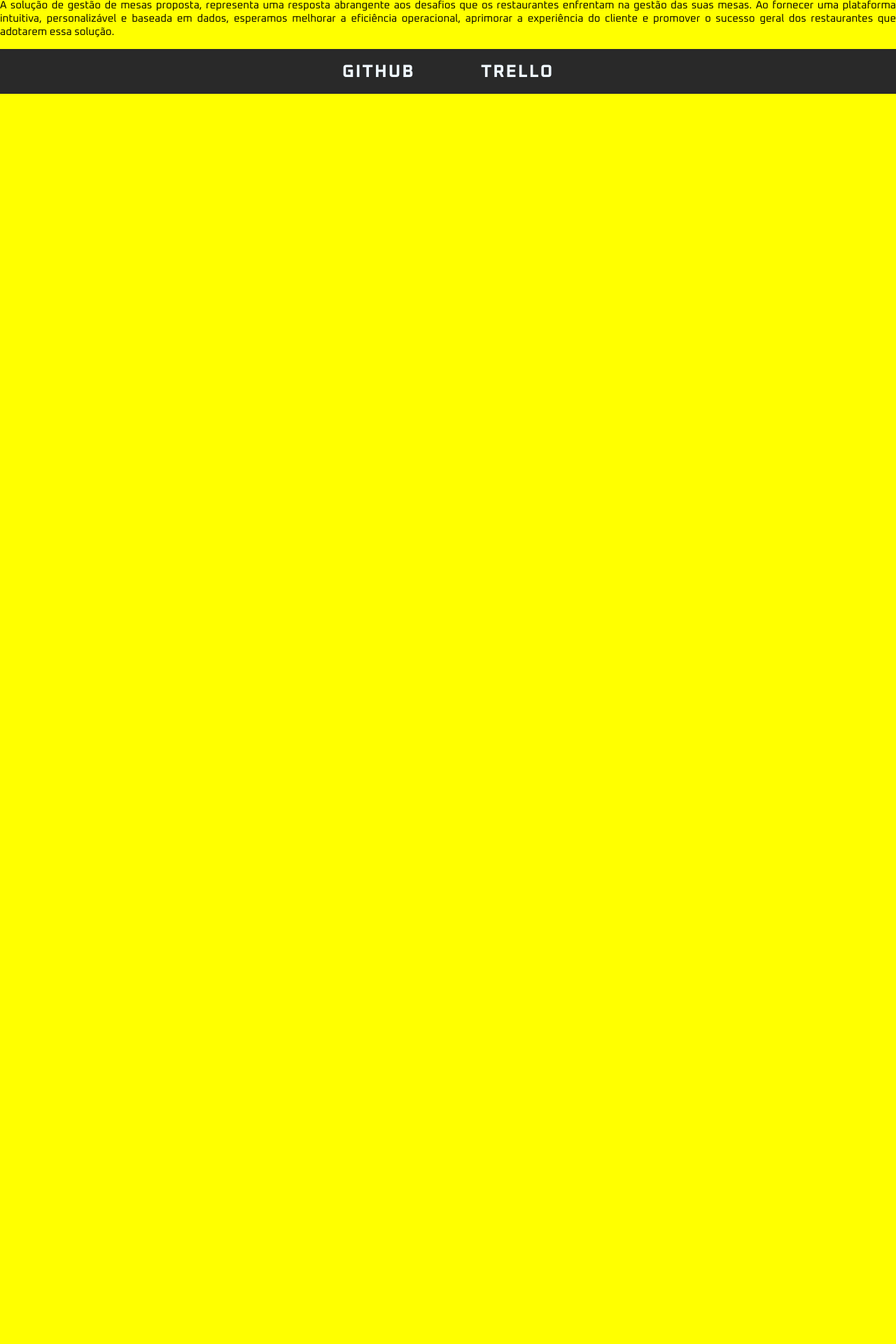
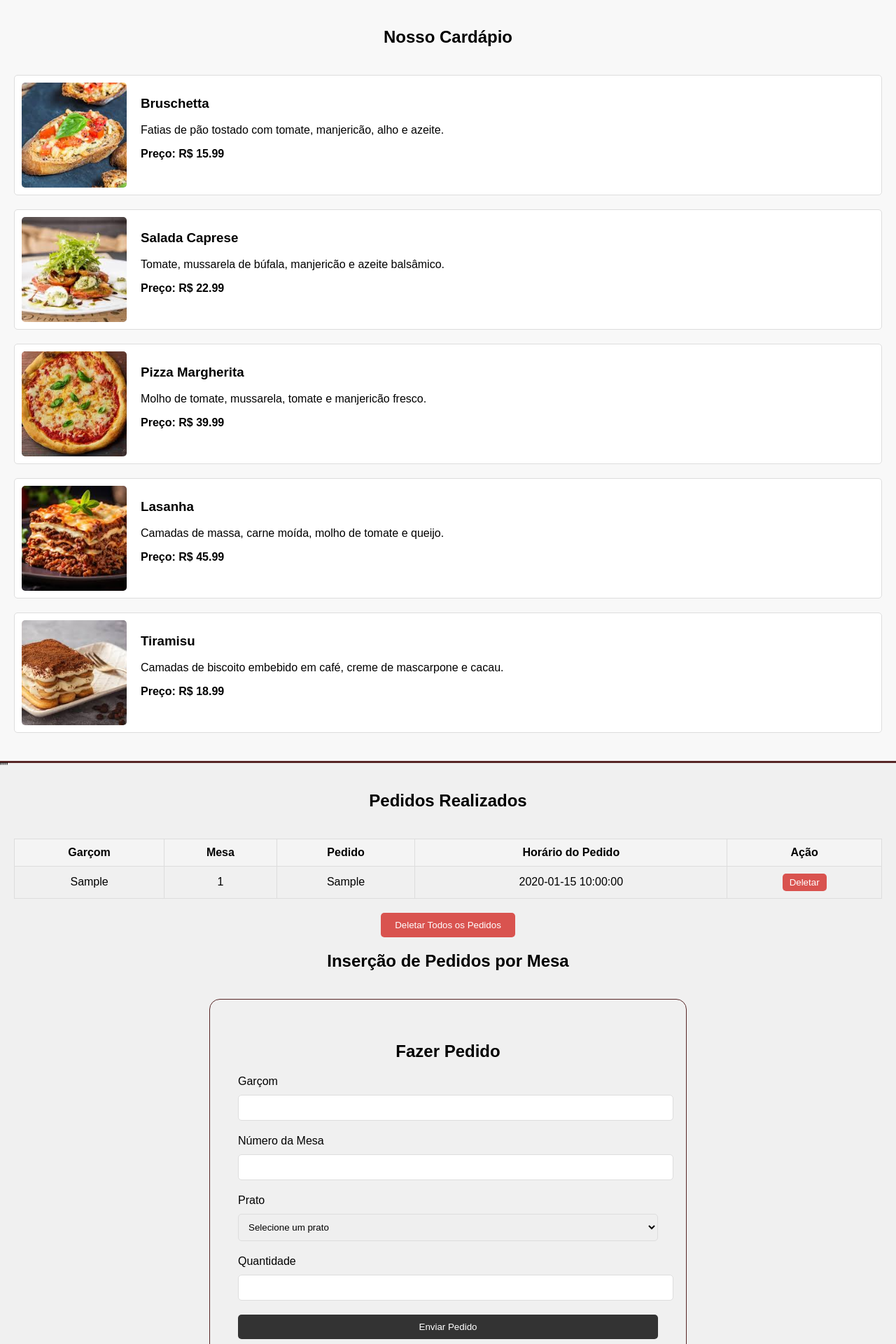
Before and after one commit to LinoGomes54/Restaurant_Manager, a PHP site: page / in a window 1280 px wide. Shown: the part 949-2869 px from the top of the page at 70% size. Before the commit the page ends 1083 px from the top, so only its background shows below. Run offline with PHP 8.4, Linux system fonts and the light colour scheme; tables that the repository leaves empty hold one stand-in row (values such as "Sample post").

Commit message:
Novo design da pagina
Aprimoramento da identidade visual da aplicação

```diff
--- a/htdocs/PuxarDados.php
+++ b/htdocs/PuxarDados.php
@@ -1,40 +1,27 @@
 <?php
-// Conexão com o banco de dados (substitua pelos seus detalhes de conexão)
-$servername = "localhost";
-$username = "root";
-$password = "";
-$dbname = "restaurante";
+// PuxarDados.php
+include 'conn.php';
 
-try {
-    $conn = new PDO("mysql:host=$servername;dbname=$dbname", $username, $password);
-    $conn->setAttribute(PDO::ATTR_ERRMODE, PDO::ERRMODE_EXCEPTION);
+$sql = "SELECT * FROM pedidos";
+$result = $conn->query($sql);
 
-    // Query SQL para selecionar todos os registros da tabela "pedidos"
-    $sql = "SELECT * FROM pedidos";
-
-    // Prepara a query
-    $stmt = $conn->prepare($sql);
-
-    // Executa a query
-    $stmt->execute();
-
-    // Retorna um array associativo contendo todas as linhas do conjunto de resultados
-    $pedidos = $stmt->fetchAll(PDO::FETCH_ASSOC);
-
-    // Exibe os pedidos dentro da tabela HTML
-    foreach ($pedidos as $pedido) {
-        echo "<tr>";
-        echo "<td>" . $pedido['garcom'] . "</td>";
-        echo "<td>" . $pedido['mesa'] . "</td>";
-        echo "<td>" . $pedido['horario_pedido'] . "</td>";
-        echo "<td>" . $pedido['pedido'] . "</td>";
-        echo "</tr>";
+if ($result->num_rows > 0) {
+    while ($row = $result->fetch_assoc()) {
+        echo "<tr>
+                <td>" . $row["garcom"] . "</td>
+                <td>" . $row["mesa"] . "</td>
+                <td>" . $row["pedido"] . "</td>
+                <td>" . $row["horario_pedido"] . "</td>
+                <td>
+                    <form action='deletar.php' method='post' style='display:inline;'>
+                        <input type='hidden' name='id' value='" . $row["id"] . "'>
+                        <button type='submit' class='delete-button'>Deletar</button>
+                    </form>
+                </td>
+            </tr>";
     }
-} catch(PDOException $e) {
-    // Em caso de erro na conexão ou execução da query, exibe o erro
-    echo "Erro: " . $e->getMessage();
+} else {
+    echo "<tr><td colspan='5'>Nenhum pedido encontrado</td></tr>";
 }
-
-// Fecha a conexão com o banco de dados
-$conn = null;
+$conn->close();
 ?>
--- /dev/null
+++ b/htdocs/conn.php
@@ -0,0 +1,12 @@
+<?php
+$servername = "localhost";
+$username = "root";
+$password = "";
+$dbname = "restaurante";
+
+$conn = new mysqli($servername, $username, $password, $dbname);
+
+if ($conn->connect_error) {
+    die("Connection failed: " . $conn->connect_error);
+}
+?>
--- /dev/null
+++ b/htdocs/css/index.css
@@ -0,0 +1,242 @@
+body {
+    font-family: Arial, sans-serif;
+    margin: 0;
+    padding: 0;
+    box-sizing: border-box;
+}
+
+.header {
+    background-color: #500b0b;
+    color: white;
+    padding: 10px;
+    display: flex;
+    flex-direction: column;
+
+}
+
+.header1 {
+    display: flex;
+    justify-content: center;
+    align-items: center;
+}
+
+.header2 {
+    display: flex;
+    flex-direction: row;
+    justify-content: center;
+    gap: 10%;
+}
+
+.header2 a {
+    color: white;
+    padding: 15px 60px;
+    text-decoration: none;
+    text-transform: uppercase;
+    background-color: black;
+    border-radius: 44px;
+}
+
+.header2 a:hover {
+    background-color: #313030;
+}
+
+.hero {
+    background-image: url('../imgs/blurred-city-lights.jpg');
+    background-size: cover;
+    background-position: center;
+    height: 800px;
+    display: flex;
+    align-items: center;
+    justify-content: center;
+    text-align: center;
+    color: white;
+    position: relative;
+}
+
+.hero-overlay {
+    position: absolute;
+    top: 0;
+    left: 0;
+    width: 100%;
+    height: 100%;
+    background-color: rgba(0, 0, 0, 0.5);
+}
+
+.hero-content {
+    position: relative;
+    z-index: 1;
+    max-width: 800px;
+    padding: 20px;
+    background-color: rgba(0, 0, 0, 0.7);
+    border-radius: 10px;
+}
+
+.hero-title {
+    margin-bottom: 20px;
+    font-size: 3em;
+    font-weight: bold;
+}
+
+.hero-about {
+    font-size: 1.2em;
+}
+
+.menu {
+    padding: 20px;
+    background-color: #f8f8f8;
+}
+
+.section-title {
+    text-align: center;
+    margin-bottom: 40px;
+}
+
+.menu-item {
+    display: flex;
+    justify-content: space-between;
+    margin-bottom: 20px;
+    background-color: #fff;
+    border: 1px solid #ddd;
+    padding: 10px;
+    border-radius: 5px;
+}
+
+.menu-item img {
+    width: 150px;
+    height: 150px;
+    object-fit: cover;
+    border-radius: 5px;
+}
+
+.menu-item div {
+    flex: 1;
+    margin-left: 20px;
+}
+
+.order-section {
+    padding: 20px;
+    background-color: #f0f0f0;
+}
+
+.order-form {
+    max-width: 600px;
+    margin: 0 auto;
+    background-color: #f0f0f0;
+    padding: 40px;
+    border: 1px solid #572626;
+    border-radius: 15px;
+}
+
+.order-form h2 {
+    text-align: center;
+    margin-bottom: 20px;
+}
+
+.order-form label {
+    display: block;
+    margin-bottom: 10px;
+}
+
+.order-form input,
+.order-form select,
+.order-form textarea {
+    width: 100%;
+    padding: 10px;
+    margin-bottom: 20px;
+    border: 1px solid #ddd;
+    border-radius: 5px;
+}
+
+.order-form button {
+    width: 100%;
+    padding: 10px;
+    background-color: #333;
+    color: white;
+    border: none;
+    border-radius: 5px;
+    cursor: pointer;
+}
+
+.order-form button:hover {
+    background-color: #555;
+}
+
+.order-table {
+    width: 100%;
+    margin: 20px auto;
+    border-collapse: collapse;
+}
+
+.order-table th,
+.order-table td {
+    border: 1px solid #ddd;
+    padding: 10px;
+    text-align: center;
+}
+
+.order-table th {
+    background-color: #f4f4f4;
+}
+
+.delete-button {
+    background-color: #d9534f;
+    color: white;
+    border: none;
+    padding: 5px 10px;
+    border-radius: 5px;
+    cursor: pointer;
+}
+
+.delete-button:hover {
+    background-color: #c9302c;
+}
+
+.delete-all-button {
+    background-color: #d9534f;
+    color: white;
+    border: none;
+    padding: 10px 20px;
+    border-radius: 5px;
+    cursor: pointer;
+    display: block;
+    margin: 20px auto;
+    text-align: center;
+}
+
+.delete-all-button:hover {
+    background-color: #c9302c;
+}
+
+.buttons-footer {
+    display: flex;
+    justify-content: center;
+    flex-direction: row;
+    margin: 10px ;
+    gap: 30px;
+}
+
+.button-footer {
+    padding: 10px 30px;
+    text-decoration: none;
+    border-radius: 30px;
+    background-color: black;
+    color: white;
+
+}
+
+
+footer {
+    background-color: #572626;
+    color: white;
+    text-align: center;
+    padding: 20px;
+    display: flex;
+    flex-direction: column;
+    justify-content: center;
+}
+
+.space  {
+    background-color: #572626 !important;
+    width: 100%;
+    height: 3px;
+}
--- a/htdocs/index.php
+++ b/htdocs/index.php
@@ -1,74 +1,142 @@
 <!DOCTYPE html>
-<html>
-    <head>
-        <title>Projeto GDM </title>
-        <meta charset="utf-8">
-        <link rel="stylesheet" href="inline.css">
-        <link rel="stylesheet" href="home.css">
-    </head>
-    <body id="principal">
-        <!--Cabeçalho do Site-->
-        <!--Header-->
-        <div class="centro">
-            <button class="cyber-button bg-red fg-white">
-                Home
-                <span class="glitchtext">Home</span>
-                <span class="tag"></span>
-            </button>
-            <button class="cyber-button bg-red fg-white">
-                <a href="cardapio.html">Cardapio</a>
+<html lang="en">
 
-                <span class="glitchtext">Mesas</span>
-                <span class="tag"></span>
-            </button>
-            <button class="cyber-button bg-red fg-white" >
-                <a href="mesas.html"> Mesas</a>
+<head>
+    <meta charset="UTF-8">
+    <meta name="viewport" content="width=device-width, initial-scale=1.0">
+    <link rel="stylesheet" href="css/index.css">
+    <title>Restaurant Website</title>
+</head>
 
-                <span class="glitchtext">Mesas</span>
-                <span class="tag"></span>
-            </button>
+<body>
+<div class="background-geral">
+    <div class="header" id = "header">
+        <div class="header1">
+            <h1>REST INAC.io</h1>
         </div>
-        <div class="formata">
-                <img class="banner" src="img/banner.png">
+        <div class="header2">
+            <a href="#header">Home</a>
+            <a href="#menu">Menu</a>
+            <a href="#mesas">Mesas</a>
         </div>
-        <div class="divi">
-            <h1 class="cyber-h">Sobre Nosso Projeto</h1>
-            <p text>
-                O ramo de restaurantes enfrenta desafios consideráveis na gestão eficaz das suas mesas. Desde a organização das reservas até ao acompanhamento do fluxo de clientes, o gerenciamento das mesas pode ser uma tarefa complexa. Para enfrentar essa necessidade,
-                propomos desenvolver um sistema de gestão de mesas para restaurantes.
-                <br><br>
-                A solução de gestão de mesas proposta, representa uma resposta abrangente aos desafios que os restaurantes enfrentam na gestão das suas mesas. Ao fornecer uma plataforma intuitiva, personalizável e baseada em dados,
-                esperamos melhorar a eficiência operacional, aprimorar a experiência do cliente e promover o sucesso geral dos restaurantes que adotarem essa solução.
-            </p>
+    </div>
+    <div class="hero">
+        <div class="hero-overlay"></div>
+        <div class="hero-content">
+            <div class="hero-title">
+                Sistema de Gerenciamento de Mesas
+            </div>
+            <div class="hero-about">
+                <p>Bem-vindo ao Restaurante Inac.io, onde tradição e sabor se encontram. Nosso restaurante italiano oferece uma experiência gastronômica única, com pratos preparados com os ingredientes mais frescos e uma pitada de amor. Venha desfrutar de um ambiente acolhedor e um atendimento impecável. Nossa missão é proporcionar a você momentos inesquecíveis ao redor da mesa. O que é qualidade de software?</p>
+            </div>
         </div>
-        <div class="divi">
-            <h1 class="cyber-h">Requesitos do Sistema</h1>
-            <p text>
-                O ramo de restaurantes enfrenta desafios consideráveis na gestão eficaz das suas mesas. Desde a organização das reservas até ao acompanhamento do fluxo de clientes, o gerenciamento das mesas pode ser uma tarefa complexa. Para enfrentar essa necessidade,
-                propomos desenvolver um sistema de gestão de mesas para restaurantes.
-                <br><br>
-                A solução de gestão de mesas proposta, representa uma resposta abrangente aos desafios que os restaurantes enfrentam na gestão das suas mesas. Ao fornecer uma plataforma intuitiva, personalizável e baseada em dados,
-                esperamos melhorar a eficiência operacional, aprimorar a experiência do cliente e promover o sucesso geral dos restaurantes que adotarem essa solução.
-            </p>
+    </div>
+    </div>
+    <div class="menu" id="menu">
+        <h2 class="section-title">Nosso Cardápio</h2>
+        <div class="menu-item">
+            <img src="imgs/bruschetta.jpg" alt="Bruschetta"> <!-- Replace with your image path -->
+            <div>
+                <h3>Bruschetta</h3>
+                <p>Fatias de pão tostado com tomate, manjericão, alho e azeite.</p>
+                <p><strong>Preço: R$ 15.99</strong></p>
+            </div>
         </div>
-        <!--Rodapé do Site-->
-        <div id="rodape">
-            <button class="cyber-button bg-blue fg-white m-2 vt-bot">
-                <a href="https://trello.com/b/hQotaIWb/projeto-triocupado">Github</a>
-                <span class="glitchtext">DESANIMA</span>
-                <span class="tag"></span>
-            </button>
-            <button class="cyber-button bg-blue fg-white m-2 vt-bot">
-                <a href="https://trello.com/b/hQotaIWb/projeto-triocupado">Trello</a>
-                <span class="glitchtext">EDUCAÇÃO</span>
-                <span class="tag"></span>
-            </button>
+        <div class="menu-item">
+            <img src="imgs/caprese-salad.jpg" alt="Caprese Salad"> <!-- Replace with your image path -->
+            <div>
+                <h3>Salada Caprese</h3>
+                <p>Tomate, mussarela de búfala, manjericão e azeite balsâmico.</p>
+                <p><strong>Preço: R$ 22.99</strong></p>
+            </div>
+        </div>
+        <div class="menu-item">
+            <img src="imgs/margherita-pizza.jpg" alt="Margherita Pizza"> <!-- Replace with your image path -->
+            <div>
+                <h3>Pizza Margherita</h3>
+                <p>Molho de tomate, mussarela, tomate e manjericão fresco.</p>
+                <p><strong>Preço: R$ 39.99</strong></p>
+            </div>
+        </div>
+        <div class="menu-item">
+            <img src="imgs/lasanha.jpg" alt="Lasagna"> <!-- Replace with your image path -->
+            <div>
+                <h3>Lasanha</h3>
+                <p>Camadas de massa, carne moída, molho de tomate e queijo.</p>
+                <p><strong>Preço: R$ 45.99</strong></p>
+            </div>
+        </div>
+        <div class="menu-item">
+            <img src="imgs/tiramisu.jpg" alt="Tiramisu"> <!-- Replace with your image path -->
+            <div>
+                <h3>Tiramisu</h3>
+                <p>Camadas de biscoito embebido em café, creme de mascarpone e cacau.</p>
+                <p><strong>Preço: R$ 18.99</strong></p>
+            </div>
+        </div>
+        <!-- Adicione mais itens de menu conforme necessário -->
+    </div>
+    <div class="space">""</div>
+    <div class="order-section" id="mesas">
+        <h2 class="section-title">Pedidos Realizados</h2>
+        <table class="order-table">
+            <thead>
+                <tr>
+                    <th>Garçom</th>
+                    <th>Mesa</th>
+                    <th>Pedido</th>
+                    <th>Horário do Pedido</th>
+                    <th>Ação</th>
+                </tr>
+            </thead>
+            <tbody>
+                <?php include 'PuxarDados.php'; ?>
+            </tbody>
+        </table>
 
+        <form action="ControleMesasDeletarALL.php" method="post">
+            <button type="submit" class="delete-all-button">Deletar Todos os Pedidos</button>
+        </form>
+
+        <h2 class="section-title">Inserção de Pedidos por Mesa</h2>
+        <div class="order-form">
+            <h2>Fazer Pedido</h2>
+            <form action="inserir.php" method="post">
+                <label for="garcom">Garçom</label>
+                <input type="text" id="garcom" name="garcom" required>
+
+                <label for="mesa">Número da Mesa</label>
+                <input type="text" id="mesa" name="mesa" required>
+                <label for="pedido">Prato</label>
+                <select id="pedido" name="pedido" required>
+                    <option value="" disabled selected>Selecione um prato</option>
+                    <option value="Bruschetta">Bruschetta</option>
+                    <option value="Salada Caprese">Salada Caprese</option>
+                    <option value="Pizza Margherita">Pizza Margherita</option>
+                    <option value="Lasanha">Lasanha</option>
+                    <option value="Tiramisu">Tiramisu</option>
+                </select>
+
+                <label for="quantity">Quantidade</label>
+                <input type="number" id="quantity" name="quantity" min="1" required>
+
+                <button type="submit">Enviar Pedido</button>
+            </form>
         </div>
-        <div></div>
-        <div></div>
-        <div></div>
-        <div></div>
-        <div></div>
-    </body>
+    </div>
+
+    <footer>
+        <div class ="buttons-footer">
+             <div>
+                <a href="https://github.com/LinoGomes54/Restaurant_Manager" target="_blank" class="button-footer">Github</a>
+                </div>
+                <div>
+                <a href="https://trello.com/b/hQotaIWb/projeto-triocupado" target="_blank" class="button-footer">Trello</a>
+                </div>
+            </div>
+        <p>&copy; 2024 REST INAC.io. Todos os direitos reservados.</p>
+    </footer>
+
+</body>
+
 </html>
```
Also changed, not shown: htdocs/ControleMesasDeletarALL.php (added, +15 -0 lines), htdocs/deletar.php (added, +19 -0 lines), htdocs/inserir.php (added, +25 -0 lines), htdocs/imgs/bruschetta.jpg (added), htdocs/imgs/caprese-salad.jpg (added), htdocs/imgs/lasanha.jpg (added), htdocs/imgs/margherita-pizza.jpg (added), htdocs/imgs/tiramisu.jpg (added), 1 other file.
